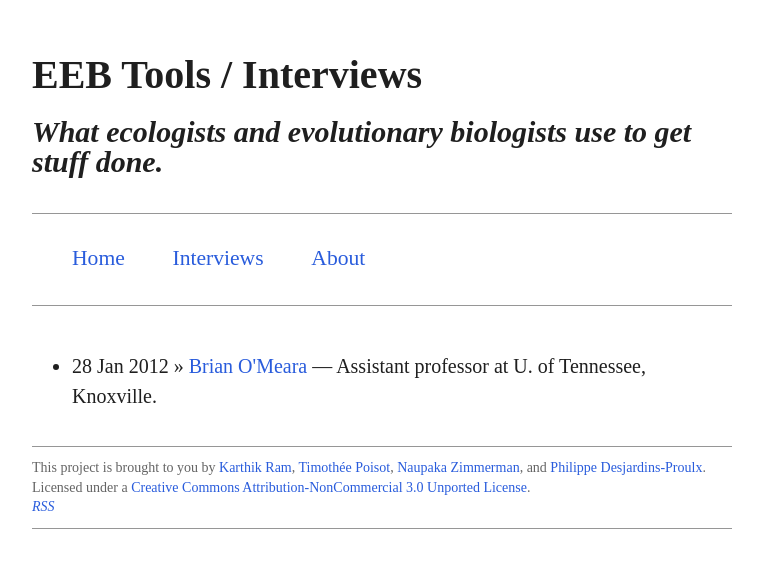
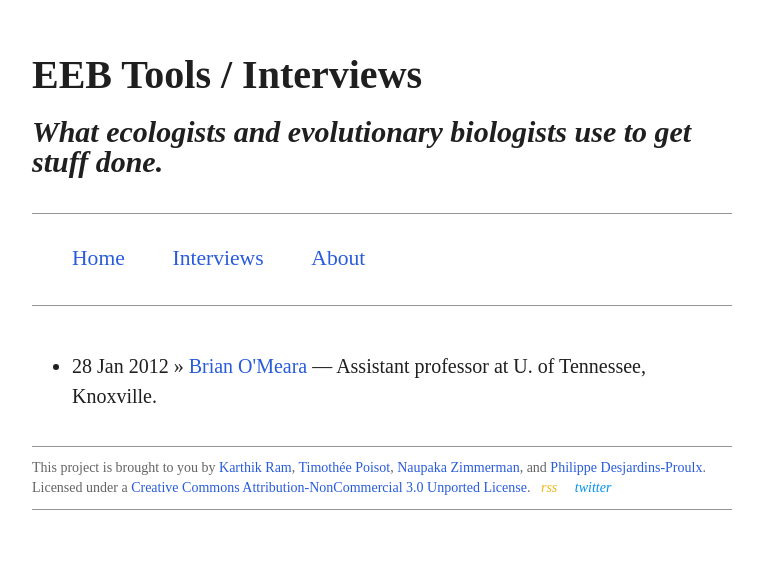
Before and after one commit to karthik/ecotools, a Jekyll site: the page built from interviews.html, in a window 1280 px wide. Shown: the top 568 px of the page, without its empty margins (258-1021 px from the left). Built offline with Jekyll 4.4.1, drawn with Linux system fonts in a browser that asks for light colours; Markdown is read by kramdown in place of the engine named in the settings; comment, search, counter and statistics services are not loaded; a style sheet for code colours, icons or effects is not loaded.

Commit message:
added semantic icons to footer
and also added a link to twitter account. Relies on licensed ropensci resources (hence linked).

```diff
--- a/_includes/footer.html
+++ b/_includes/footer.html
@@ -1,4 +1,3 @@
 <div class="footer">
-This project is brought to you by <a href="http://nature.berkeley.edu/~kram/">Karthik Ram</a>, <a href="http://timotheepoisot.fr/">Timothée Poisot</a>, <a href="http://www.stanford.edu/~naupaka/">Naupaka Zimmerman</a>, and <a href="http://phdp.github.com/">Philippe Desjardins-Proulx</a>. <br> Licensed under a <a rel="license" href="http://creativecommons.org/licenses/by-nc/3.0/deed.en_US">Creative Commons Attribution-NonCommercial 3.0 Unported License</a>. <i class="icon-rss"><br>
-<a href="http://eebtools.org/atom.xml">RSS</a>
+This project is brought to you by <a href="http://nature.berkeley.edu/~kram/">Karthik Ram</a>, <a href="http://timotheepoisot.fr/">Timothée Poisot</a>, <a href="http://www.stanford.edu/~naupaka/">Naupaka Zimmerman</a>, and <a href="http://phdp.github.com/">Philippe Desjardins-Proulx</a>. <br> Licensed under a <a rel="license" href="http://creativecommons.org/licenses/by-nc/3.0/deed.en_US">Creative Commons Attribution-NonCommercial 3.0 Unported License</a>. &nbsp;  <a href="http://eebtools.org/atom.xml"><span style="color:#f1b816;"><i class="ss-icon">rss</i></span></a> &nbsp; <a href="http://twitter.com/eebtools"> &nbsp; <span style="color:#0293f0;"><i class="ss-icon ss-social">twitter</span></a>
 </div>
--- a/_layouts/default.html
+++ b/_layouts/default.html
@@ -6,7 +6,8 @@
   <script src="http://use.edgefonts.net/source-code-pro.js"></script>
   <script src="http://use.edgefonts.net/quattrocento-sans.js"></script>
   <link href="http://ropensci.org/assets/css/ss-social/webfonts/ss-social.css" rel="stylesheet" />
-   <meta name="author" content="EcoTools" />
+  <link href="http://ropensci.org/assets/css/ss-standard/webfonts/ss-standard.css" rel="stylesheet"/>
+     <meta name="author" content="EcoTools" />
 
    <!-- syntax highlighting CSS -->
    <link rel="stylesheet" href="{{ site.dir }}/css/syntax.css" type="text/css" />
```
